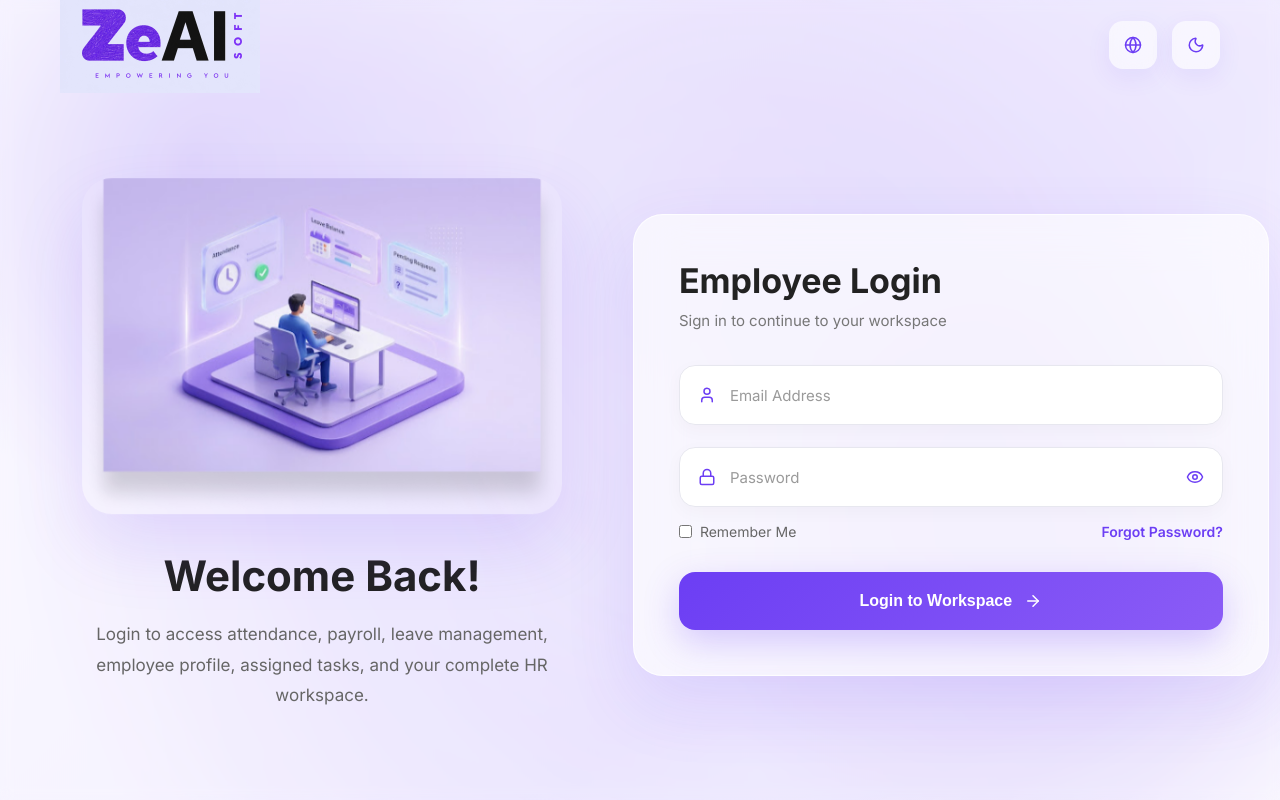
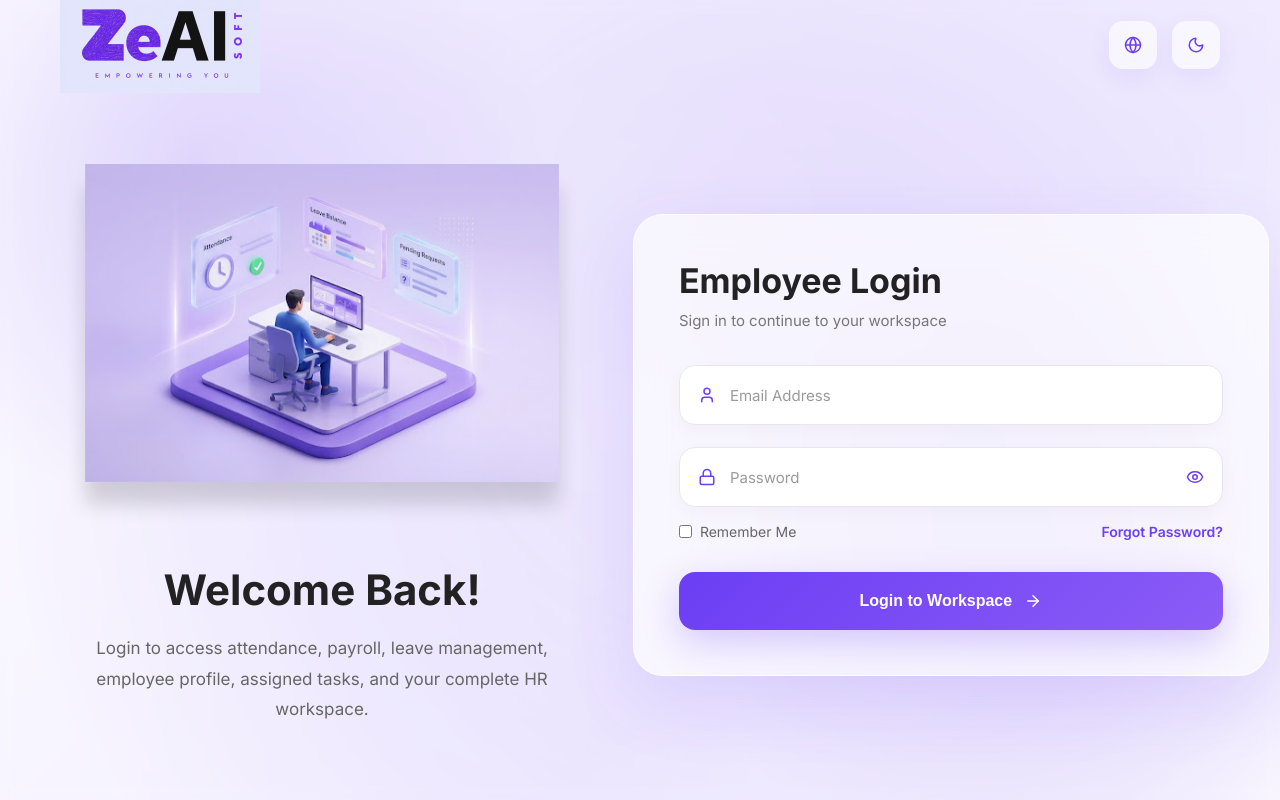
Before and after one commit to Dhiliban-14/hrms-frontend, a React (Vite) app: page /#/employee/login in a window 1280 px wide. Built offline with nearby package versions, Linux system fonts and the light colour scheme.

Commit message:
style: fix login illustration alignment - remove border-radius and box-shadow for new 3D image

```diff
--- a/src/pages/Login/EmployeeLogin.css
+++ b/src/pages/Login/EmployeeLogin.css
@@ -229,12 +229,13 @@ transform:translate(120px,-70px) scale(1.25);
 
     width:100%;
 
-    max-width:480px;
+    max-width:520px;
 
-    border-radius:30px;
+    border-radius:0;
 
-    box-shadow:
-    0 30px 70px rgba(108,62,244,.15);
+    box-shadow:none;
+
+    object-fit:contain;
 
     animation:floatImage 6s ease-in-out infinite;
 
```
